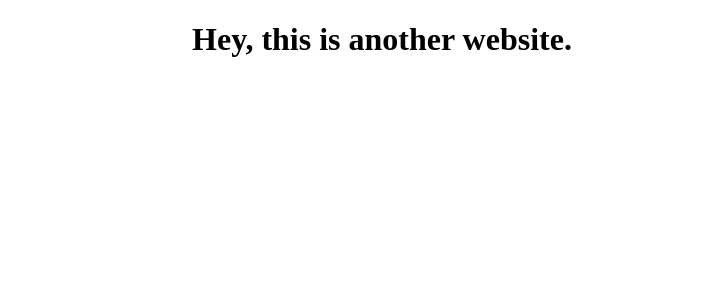
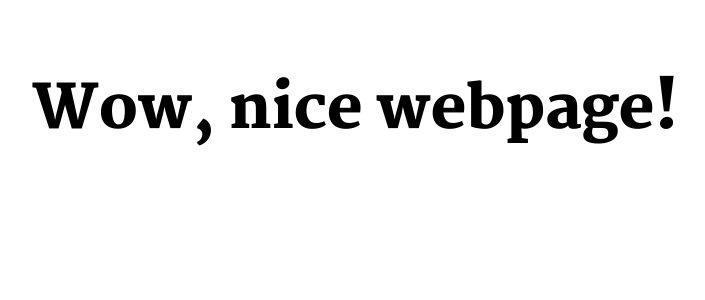
Before and after one commit to kaymanb/another-website, a React (Create React App) app: page / in a window 1280 px wide. Shown: the top 300 px of the page, without its empty margins (258-963 px from the left). Built offline with nearby package versions, Linux system fonts and the light colour scheme.

Commit message:
Added Title component, started general styling :nail_care:

```diff
--- a/public/amp/index.html
+++ b/public/amp/index.html
@@ -5,8 +5,10 @@
 
     <!-- AMP .js files (Don't touch) -->
     <script async src="https://cdn.ampproject.org/v0.js"></script>
+
     <title>Kayman Brusse</title>
     <link rel="canonical" href="http://kaymanb.github.io/another-website/index.html">
+    <link href="https://fonts.googleapis.com/css?family=Martel:400,700,900" rel="stylesheet">
     <meta name="viewport" content="width=device-width,minimum-scale=1,initial-scale=1">
     <script type="application/ld+json">
       {
@@ -32,16 +34,38 @@
 
     <!-- AMP Styling -->
     <style amp-custom>
-      h1 {
-        text-align: center;
+
+      body {
+        font-family: Martel, serif;
       }
+
+      .wrapper {
+        margin: auto;
+        padding: 0 1em;
+        max-width: 35em;
+        font-size: 20px;
+      }
+
+      .title {
+        font-weight: 900;
+        font-size: 60px;
+        margin-top: 1em;
+        margin-bottom: 0;
+      }
+
     </style>
+  </head>
 
-  </head>
   <body>
+
     <noscript>
       You need to enable JavaScript to run this app.
     </noscript>
-    <h1>Hey, this is an AMP webpage.</h1>
+
+    <!-- Main Webpage -->
+    <div class="wrapper">
+      <h1 class="title">Wow, nice (AMP) webpage!</h1>
+    </div>
+
   </body>
 </html>
--- a/public/index.html
+++ b/public/index.html
@@ -5,8 +5,8 @@
 
     <title>Kayman Brusse</title>
     <link rel="amphtml" href="https://kaymanb.github.io/another-website/amp/index.html">
+    <link href="https://fonts.googleapis.com/css?family=Martel:400,700,900" rel="stylesheet">
     <meta name="viewport" content="width=device-width,minimum-scale=1,initial-scale=1">
-
   </head>
   <body>
     <noscript>
--- a/src/App.tsx
+++ b/src/App.tsx
@@ -1,16 +1,24 @@
 import * as React from "react";
-import styled from "styled-components";
+import styled, { ThemeProvider } from "styled-components";
+import { Intro } from "./components/Intro";
 
-const Title = styled.h1`
-  text-align: center;
+const theme = {
+  mainFontFamily: "Martel, serif"
+};
+
+const Wrapper = styled.div`
+  margin: auto;
+  padding: 0 1em;
+  max-width: 35em;
+  font-size: 20px;
 `;
 
-interface AppProps {
-  readonly greeting: string;
-}
-
-const App = (props: AppProps) => (
-  <Title>{props.greeting}, this is another website.</Title>
+const App = () => (
+  <ThemeProvider theme={theme}>
+    <Wrapper>
+      <Intro remark="nice" />
+    </Wrapper>
+  </ThemeProvider>
 );
 
 export default App;
--- /dev/null
+++ b/src/components/Intro.tsx
@@ -0,0 +1,20 @@
+import * as React from "react";
+import styled from "styled-components";
+
+const Title = styled.h1`
+  font-family: ${props => props.theme.mainFontFamily};
+  font-weight: 900;
+  font-size: 60px;
+  margin-top: 1em;
+  margin-bottom: 0;
+`;
+
+interface IntroProps {
+  readonly remark: string;
+}
+
+export const Intro = (props: IntroProps) => (
+  <React.Fragment>
+    <Title>Wow, {props.remark} webpage!</Title>
+  </React.Fragment>
+);
--- a/src/index.tsx
+++ b/src/index.tsx
@@ -2,6 +2,4 @@ import * as React from "react";
 import * as ReactDOM from "react-dom";
 import App from "./App";
 
-ReactDOM.render(<App greeting="Hey" />, document.getElementById(
-  "root"
-) as HTMLElement);
+ReactDOM.render(<App />, document.getElementById("root") as HTMLElement);
```
Also changed, not shown: 2 other files (tests, documents, lock files or other folders).
